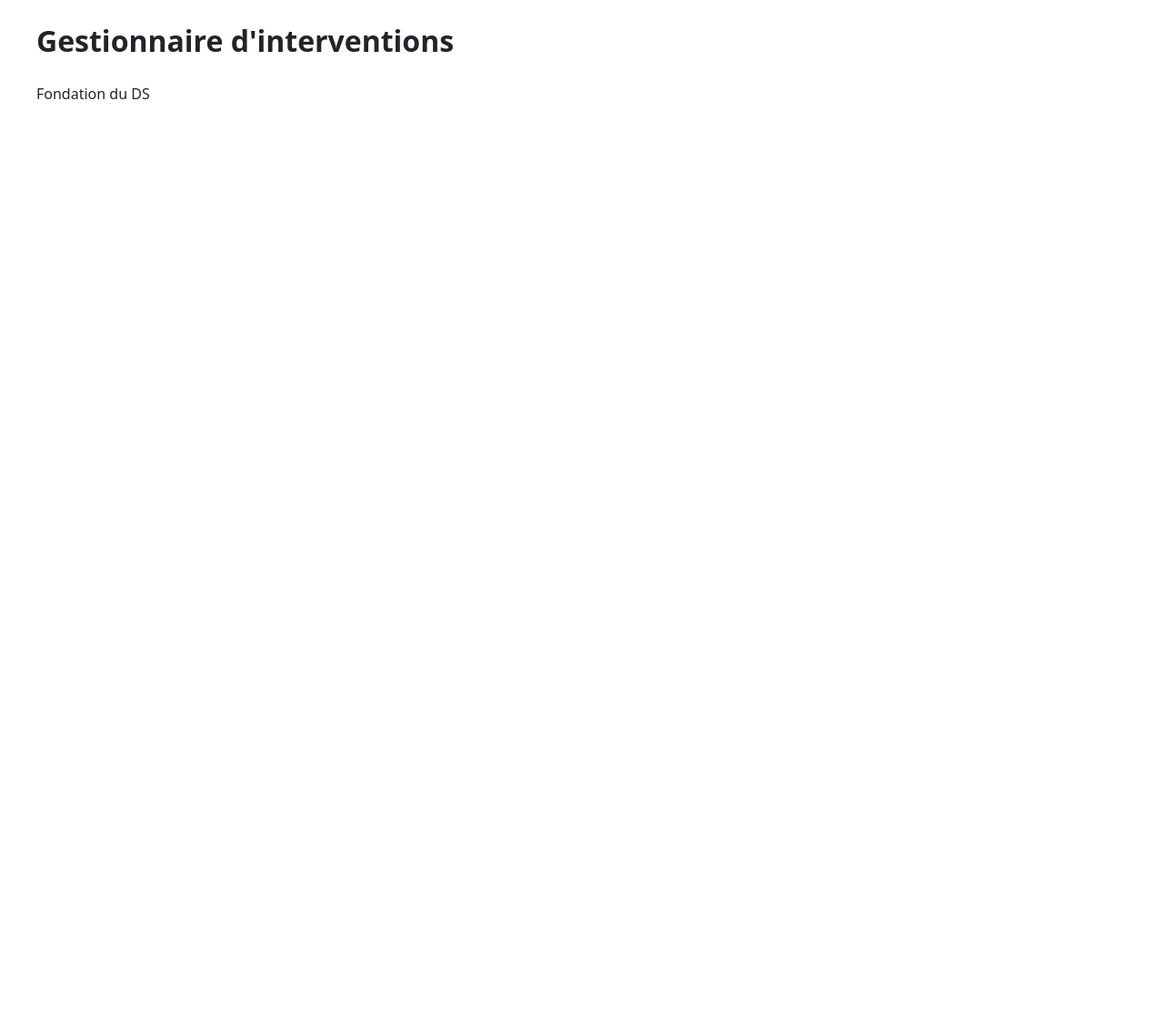
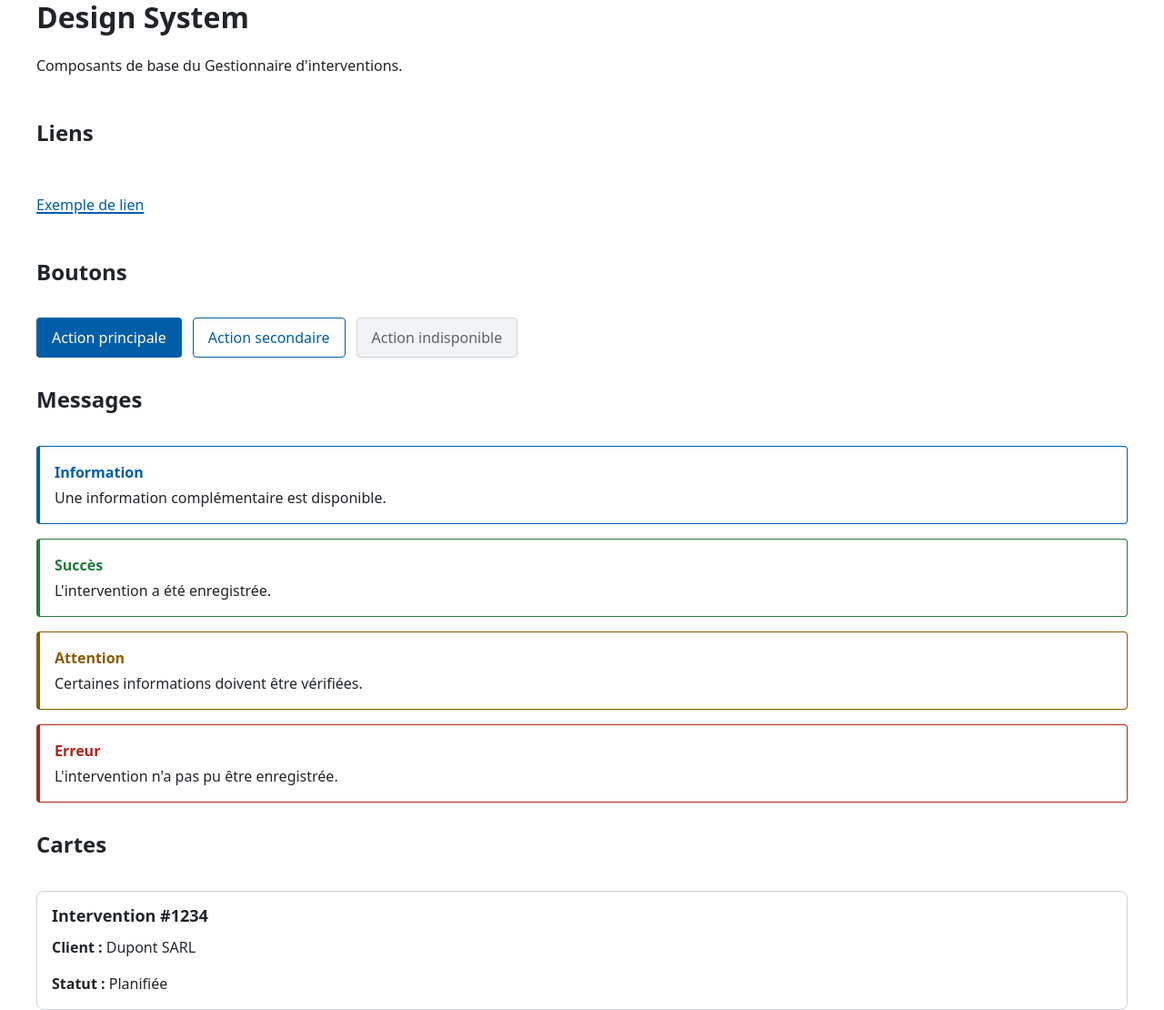
Before and after one commit to BrivalTech/intervention-manager, a Django app: page / in a window 1280 px wide. Shown: the whole page at 91% size. Before the commit the page ends 109 px from the top, so only its background shows below. Run offline with Django 5.2, Linux system fonts and the light colour scheme.

Commit message:
feat: add base design system components

```diff
--- a/static/css/main.css
+++ b/static/css/main.css
@@ -13,7 +13,164 @@ body {
     line-height: var(--line-height-base);
 }
 
+/* Title */
+h1,
+h2,
+h3 {
+    margin-block-start: 0;
+    line-height: var(--line-height-heading);
+}
+
 .container {
     width: min(100% - (2 * var(--content-padding)), var(--content-max-width));
     margin-inline: auto;
 }
+
+.stack {
+    display: flex;
+    flex-direction: column;
+    gap: var(--space-4);
+}
+
+.stack--large {
+    gap: var(--space-6);
+}
+
+.cluster {
+    display: flex;
+    flex-wrap: wrap;
+    gap: var(--space-3);
+    align-items: center;
+}
+
+/* Links */
+a {
+    color: var(--color-link);
+    text-decoration-line: underline;
+    text-decoration-thickness: 0.1em;
+    text-underline-offset: 0.15em;
+}
+
+a:hover {
+    text-decoration-thickness: 0.15em;
+}
+
+a:active {
+    color: var(--color-primary-hover);
+}
+
+/* Button */
+.button {
+    display: inline-flex;
+    align-items: center;
+    justify-content: center;
+    min-height: 2.75rem;
+    padding: var(--space-2) var(--space-4);
+    border: var(--border-width) solid transparent;
+    border-radius: var(--border-radius-sm);
+    font: inherit;
+    font-weight: var(--font-weight-medium);
+    line-height: var(--line-height-base);
+    text-align: center;
+    text-decoration: none;
+    cursor: pointer;
+}
+
+.button--primary {
+    background-color: var(--color-primary);
+    color: var(--color-white);
+}
+
+.button--primary:hover {
+    background-color: var(--color-primary-hover);
+}
+
+.button--primary:active {
+    background-color: var(--color-primary-hover);
+}
+
+.button--secondary {
+    background-color: var(--color-background);
+    color: var(--color-primary);
+    border-color: var(--color-primary);
+}
+
+.button--secondary:hover {
+    background-color: var(--color-surface);
+}
+
+.button--secondary:active {
+    background-color: var(--color-gray-100);
+}
+
+.button:disabled,
+.button[aria-disabled="true"] {
+    background-color: var(--color-gray-100);
+    color: var(--color-text-muted);
+    border-color: var(--color-border);
+    cursor: not-allowed;
+}
+
+.button:disabled:hover,
+.button[aria-disabled="true"]:hover {
+    background-color: var(--color-gray-100);
+    color: var(--color-text-muted);
+    border-color: var(--color-border);
+}
+
+/* Message */
+.message {
+    padding: var(--space-4);
+    color: var(--color-text);
+    border: var(--border-width) solid var(--message-color);
+    border-inline-start-width: 0.25rem;
+    border-radius: var(--border-radius-sm);
+}
+
+.message__title {
+    margin-block: 0 var(--space-1);
+    color: var(--message-color);
+    font-weight: var(--font-weight-bold);
+}
+
+.message__content {
+    margin-block: 0;
+}
+
+.message--info {
+    --message-color: var(--color-info);
+}
+
+.message--success {
+    --message-color: var(--color-success);
+}
+
+.message--warning {
+    --message-color: var(--color-warning);
+}
+
+.message--error {
+    --message-color: var(--color-danger);
+}
+
+/* Card */
+.card {
+    padding: var(--space-4);
+    background-color: var(--color-background);
+    border: var(--border-width) solid var(--color-border);
+    border-radius: var(--border-radius-md);
+}
+
+.card__title {
+    margin-block: 0 var(--space-3);
+    font-size: var(--font-size-lg);
+    line-height: var(--line-height-heading);
+}
+
+.card__content > :first-child {
+    margin-block-start: 0;
+}
+
+.card__content > :last-child {
+    margin-block-end: 0;
+}
--- a/static/css/variables.css
+++ b/static/css/variables.css
@@ -12,6 +12,7 @@
     --color-primary-hover: #004b87;
 
     /* Semantic colors */
+    --color-info: #005ea8;
     --color-success: #247a3c;
     --color-warning: #8a5a00;
     --color-danger: #b42318;
--- a/templates/home.html
+++ b/templates/home.html
@@ -1,8 +1,87 @@
 {% extends "base.html" %}
-{% load static %}
+{% block title %}Design System | Gestionnaire d'interventions{% endblock %}
 
-{% block title %}Accueil | Gestionnaire d'interventions{% endblock %}
 {% block content %}
-    <h1>Gestionnaire d'interventions</h1>
-    <p>Fondation du DS</p>
+    <div class="stack stack--large">
+        <header>
+            <h1>Design System</h1>
+            <p>
+                Composants de base du Gestionnaire d'interventions.
+            </p>
+        </header>
+
+        <section class="stack" aria-labelledby="links-title">
+            <h2 id="links-title">Liens</h2>
+            <p>
+                <a href="#cards-title">Exemple de lien</a>
+            </p>
+        </section>
+
+        <section class="stack" aria-labelledby="buttons-title">
+            <h2 id="buttons-title">Boutons</h2>
+            <div class="cluster">
+                <button class="button button--primary" type="button">
+                    Action principale
+                </button>
+
+                <button class="button button--secondary" type="button">
+                    Action secondaire
+                </button>
+
+                <button class="button button--primary" type="button" disabled>
+                    Action indisponible
+                </button>
+            </div>
+        </section>
+
+        <section class="stack" aria-labelledby="messages-title">
+            <h2 id="messages-title">Messages</h2>
+            <div class="message message--info">
+                <p class="message__title">Information</p>
+                <p class="message__content">
+                    Une information complémentaire est disponible.
+                </p>
+            </div>
+
+            <div class="message message--success">
+                <p class="message__title">Succès</p>
+                <p class="message__content">
+                    L'intervention a été enregistrée.
+                </p>
+            </div>
+
+            <div class="message message--warning">
+                <p class="message__title">Attention</p>
+                <p class="message__content">
+                    Certaines informations doivent être vérifiées.
+                </p>
+            </div>
+
+            <div class="message message--error">
+                <p class="message__title">Erreur</p>
+                <p class="message__content">
+                    L'intervention n'a pas pu être enregistrée.
+                </p>
+            </div>
+        </section>
+
+        <section class="stack" aria-labelledby="cards-title">
+            <h2 id="cards-title">Cartes</h2>
+
+            <article class="card">
+                <h3 class="card__title">Intervention #1234</h3>
+                <div class="card__content">
+                    <p>
+                        <strong>Client :</strong>
+                        Dupont SARL
+                    </p>
+
+                    <p>
+                        <strong>Statut :</strong>
+                        Planifiée
+                    </p>
+                </div>
+            </article>
+        </section>
+    </div>
 {% endblock %}
```
